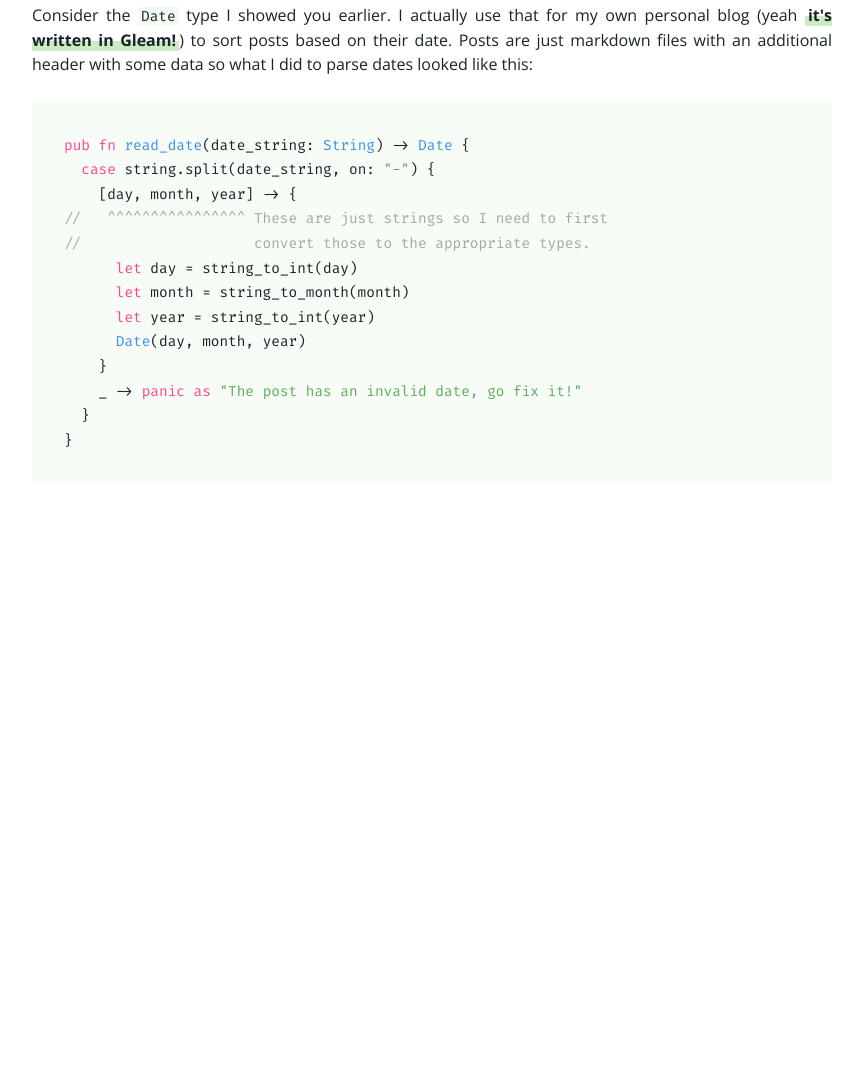
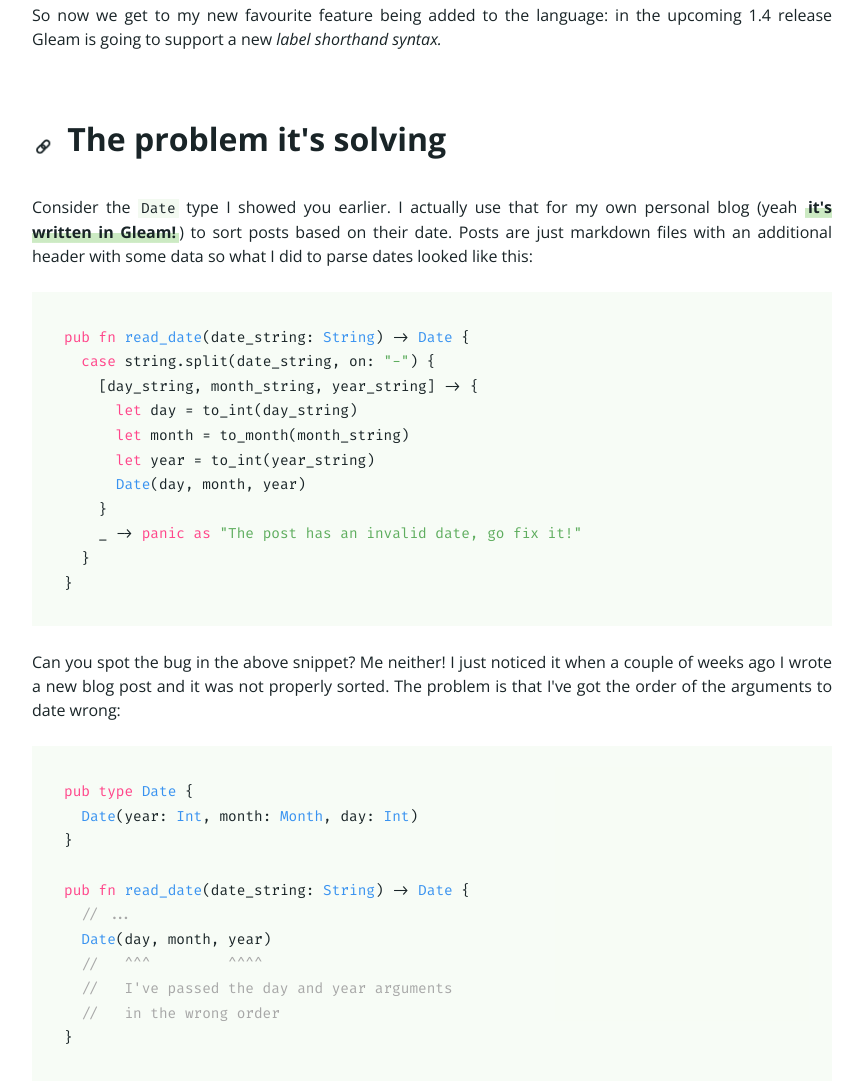
Before and after one commit to giacomocavalieri/giacomocavalieri.me, a plain HTML site: page posts/my-new-favourite-feature.html in a window 1280 px wide. Shown: the part 3044-4128 px from the top of the page, without its empty margins (208-1071 px from the left). Before the commit the page ends 3599 px from the top, so only its background shows below. Drawn offline with nearby package versions, Linux system fonts and the light colour scheme.

Commit message:
Getting started

```diff
--- a/posts/my-new-favourite-feature.html
+++ b/posts/my-new-favourite-feature.html
@@ -57,12 +57,12 @@
   // When using labels, you can supply arguments in
   // the order that makes the most sense to you:
   Date(day: 11, month: Oct, year: 1998)
-}</code></pre><div class="post-heading h2-title"><a href="#the-problem" id="the-problem" class="clip">🔗</a><h2>The problem</h2></div><p>A great deal of care is needed to keep the language small; a new feature must
+}</code></pre><div class="post-heading h2-title"><a href="#new-features?-what-are-those?" id="new-features?-what-are-those?" class="clip">🔗</a><h2>New features? What are those?</h2></div><p>A great deal of care is needed to keep the language small: a new feature must
 solve some real pain points we&#39;re currently facing without overlapping with
 existing ones.</p><p>The most glaring example for people who are getting started with their Gleam
 journey is the absence of <code>if</code> expressions.
 To control the flow of execution you can already use <code>case</code>, so there&#39;s no need
-to introduce <em>a different way to do the same thing.</em></p><pre><code data-lang="gleam" class="not-prose language-gleam">case is_admin(user) {
+to introduce <em>a different way to do the same thing:</em></p><pre><code data-lang="gleam" class="not-prose language-gleam">case is_admin(user) {
   True -&gt; admin_page()
   False -&gt; error_401()
 }</code></pre><blockquote><p>This also has the nice side effect of making it easier to refactor your code
@@ -72,21 +72,32 @@
   Admin -&gt; admin_page()
   Moderator -&gt; moderator_page()
   _ -&gt; error_401()
-}</code></pre></blockquote><p>Consider the <code>Date</code> type I showed you earlier.
+}</code></pre></blockquote><p>So now we get to my new favourite feature being added to the language: in the
+upcoming 1.4 release Gleam is going to support a new <em>label shorthand syntax.</em></p><div class="post-heading h2-title"><a href="#the-problem-it's-solving" id="the-problem-it's-solving" class="clip">🔗</a><h2>The problem it&#39;s solving</h2></div><p>Consider the <code>Date</code> type I showed you earlier.
 I actually use that for my own personal blog
 (yeah <a href="https://giacomocavalieri.me/posts/look-i-made-this-with-gleam">it&#39;s written in Gleam!</a>)
 to sort posts based on their date.
 Posts are just markdown files with an additional header with some data so what
 I did to parse dates looked like this:</p><pre><code data-lang="gleam" class="not-prose language-gleam">pub fn read_date(date_string: String) -&gt; Date {
   case string.split(date_string, on: &quot;-&quot;) {
-    [day, month, year] -&gt; {
-//   ^^^^^^^^^^^^^^^^ These are just strings so I need to first
-//                    convert those to the appropriate types.
-      let day = string_to_int(day)
-      let month = string_to_month(month)
-      let year = string_to_int(year)
+    [day_string, month_string, year_string] -&gt; {
+      let day = to_int(day_string)
+      let month = to_month(month_string)
+      let year = to_int(year_string)
       Date(day, month, year)
     }
     _ -&gt; panic as &quot;The post has an invalid date, go fix it!&quot;
   }
-}</code></pre></main></article></div></body></html>
+}</code></pre><p>Can you spot the bug in the above snippet? Me neither! I just noticed it when
+a couple of weeks ago I wrote a new blog post and it was not properly sorted.
+The problem is that I&#39;ve got the order of the arguments to date wrong:</p><pre><code data-lang="gleam" class="not-prose language-gleam">pub type Date {
+  Date(year: Int, month: Month, day: Int)
+}
+
+pub fn read_date(date_string: String) -&gt; Date {
+  // ...
+  Date(day, month, year)
+  //   ^^^         ^^^^
+  //   I&#39;ve passed the day and year arguments
+  //   in the wrong order
+}</code></pre><p>This could have been avoided by using the labels explicitly</p></main></article></div></body></html>
```
